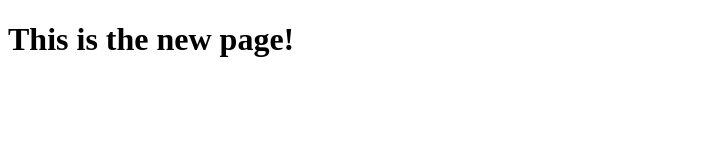
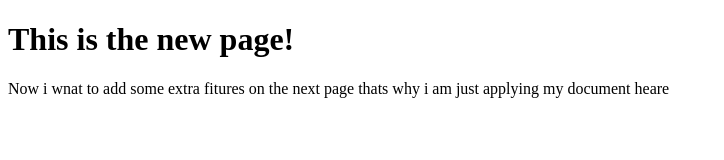
Before and after one commit to Yashrokade143/aruba_networks-login, a plain HTML site: page new.html in a window 1280 px wide. Shown: the whole page, without its empty margins (0-724 px from the left). Drawn offline with Linux system fonts and the light colour scheme.

Commit message:
Add paragraph about future features to new.html
Added a paragraph explaining future features.

```diff
--- a/new.html
+++ b/new.html
@@ -7,5 +7,6 @@
 </head>
 <body>
     <h1>This is the new page!</h1>
+    <p> Now i wnat to add some extra fitures on the next page thats why i am just applying my document heare</p>
 </body>
 </html>
```
